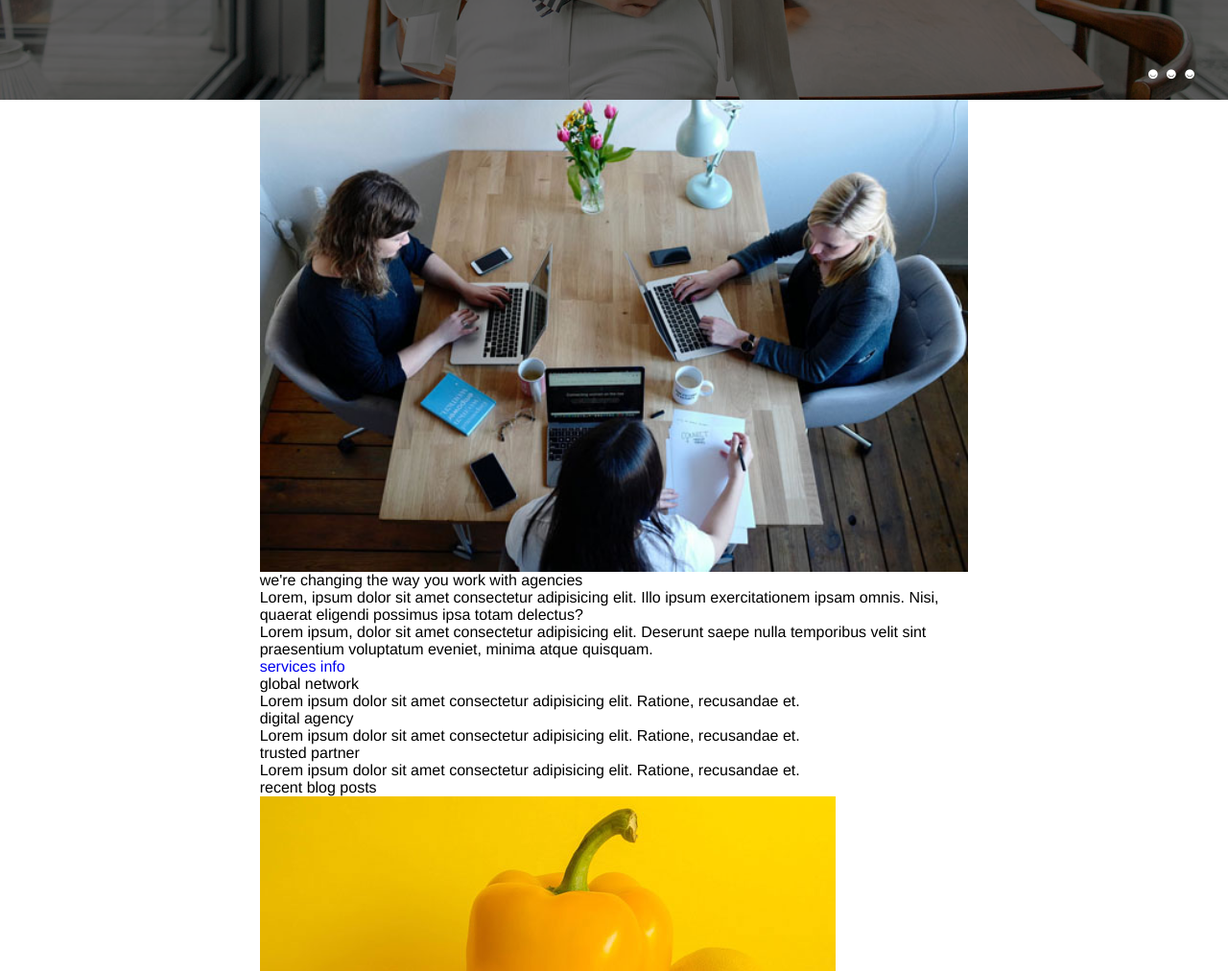
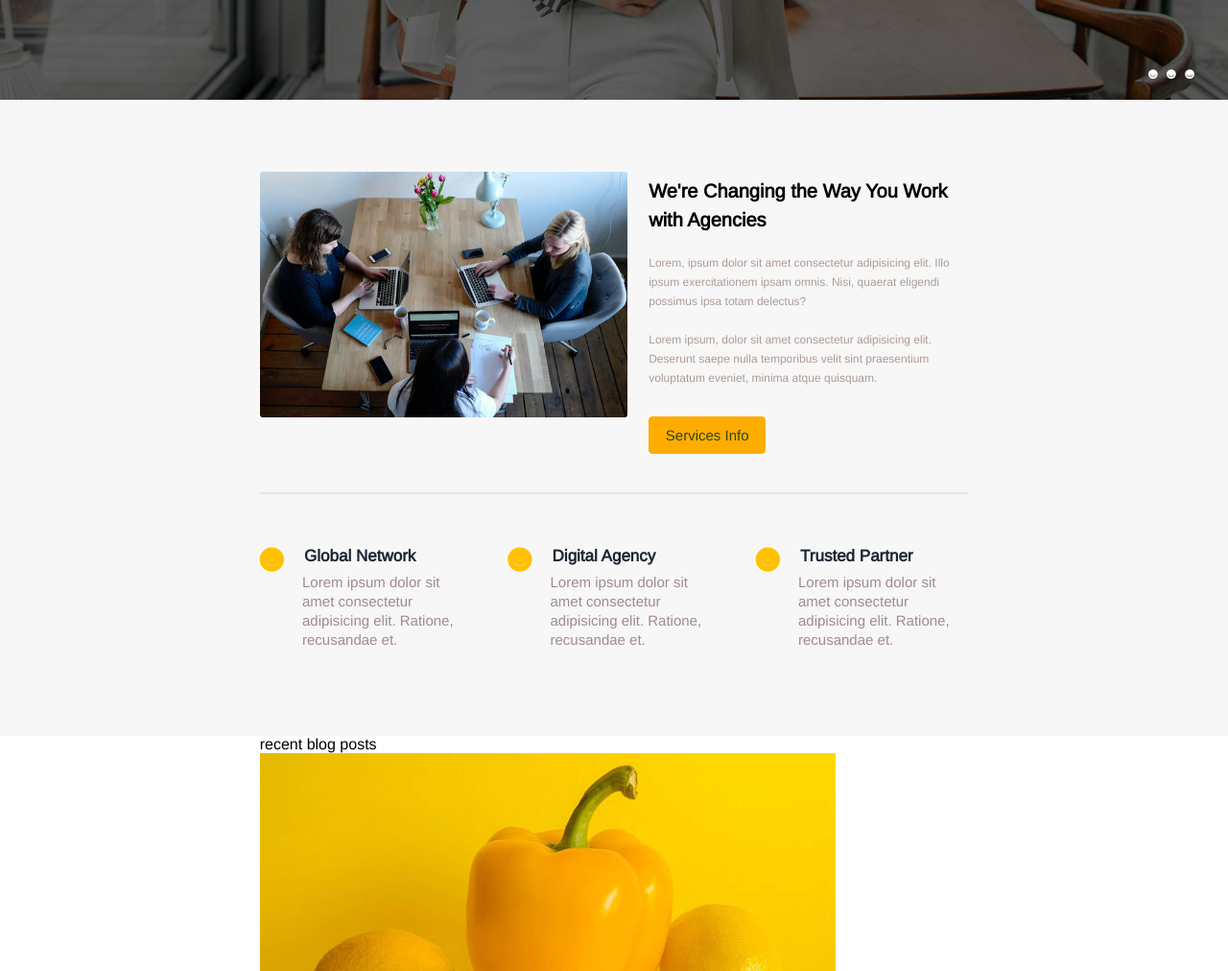
Before and after one commit to rchaitanyaaxioned/Infinitude, a plain HTML site: page index.html in a window 1280 px wide. Shown: the part 526-1538 px from the top of the page at 96% size. Drawn offline with nearby package versions, Linux system fonts and the light colour scheme.

Commit message:
Agencies section styling done

```diff
--- a/assets/css/style.css
+++ b/assets/css/style.css
@@ -346,6 +346,7 @@ nav {
 /*=================================
   main styling starts here
 =================================*/
+/*styling for banner section start here*/
 .banner-section .wrapper {
   max-width: 100%;
   width: 100%;
@@ -453,6 +454,97 @@ nav {
   text-indent: 0;
 }
 
+/*styling for banner section end here*/
+/*styling for agencies section start here*/
+.agencies {
+  padding-top: 75px;
+  padding-bottom: 90px;
+  background-color: #F7F7F7;
+}
+
+.agencies-article {
+  padding-bottom: 40px;
+  display: flex;
+  border-bottom: 2px solid #E6E6E6;
+  justify-content: space-between;
+}
+
+.agencies-article figure img {
+  max-width: 425px;
+  max-height: 285px;
+  border-radius: 3px;
+}
+
+.agencies-info {
+  padding-left: 3%;
+  flex-basis: 50%;
+}
+
+.agencies-info h4 {
+  padding-top: 5px;
+  font-size: 20px;
+  font-weight: bold;
+  text-transform: capitalize;
+  line-height: 30px;
+}
+
+.agencies-info p {
+  margin-top: 20px;
+  color: #AD9C94;
+  font-size: 12px;
+  line-height: 20px;
+}
+
+.agencies-info a {
+  margin-top: 30px;
+  padding: 10px 5%;
+  background-color: #FEAD00;
+  border: 1px solid #FEAD00;
+  border-radius: 4px;
+  color: #2D451E;
+  font-size: 15px;
+  text-transform: capitalize;
+}
+
+.agencies-list {
+  padding-top: 55px;
+  display: flex;
+  justify-content: space-between;
+}
+
+.agencies-list li {
+  flex-basis: 30%;
+}
+
+.agencies-list h5 {
+  display: flex;
+  align-items: flex-start;
+  color: #1D2531;
+  font-size: 17px;
+  font-weight: bold;
+  text-transform: capitalize;
+}
+
+.agencies-list p {
+  padding-left: 20%;
+  color: #A08B8F;
+  font-size: 15px;
+  line-height: 20px;
+}
+
+.agencies-list li h5::before {
+  padding-right: 10%;
+  content: "\f5f1";
+  color: #FFC102;
+  font-size: 25px;
+  font-family: "Font Awesome 5 Brands";
+  text-indent: 0;
+}
+
+/*styling for agencies section end here*/
+
+
+
 /*=================================
   main styling ends here
 =================================*/
```
